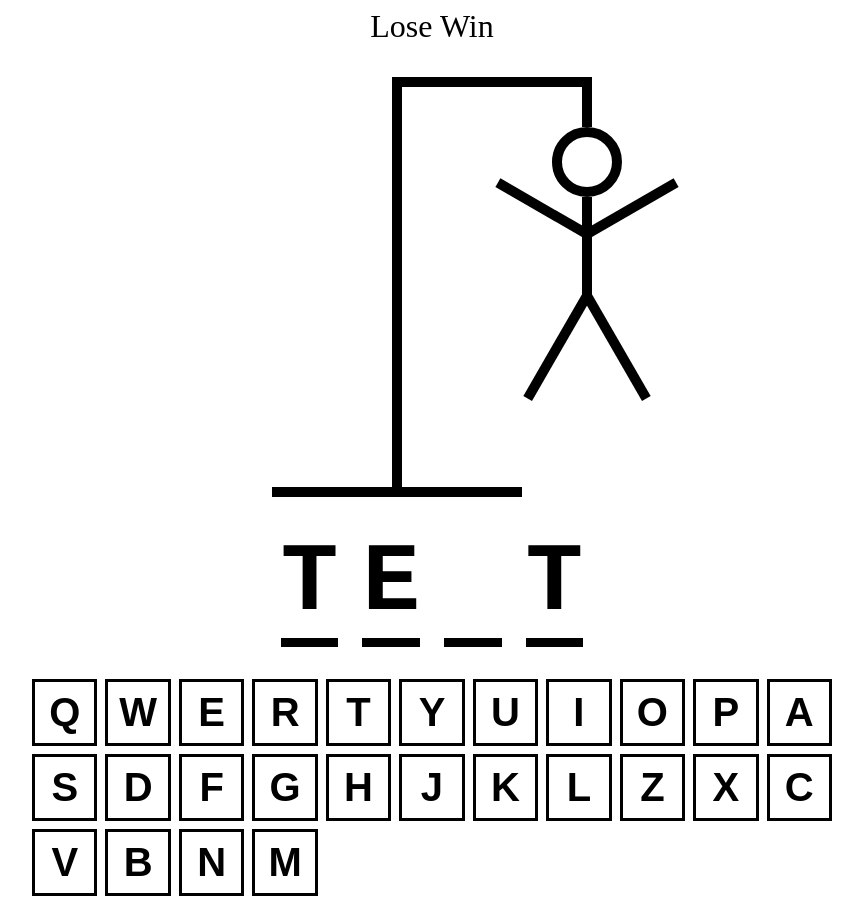
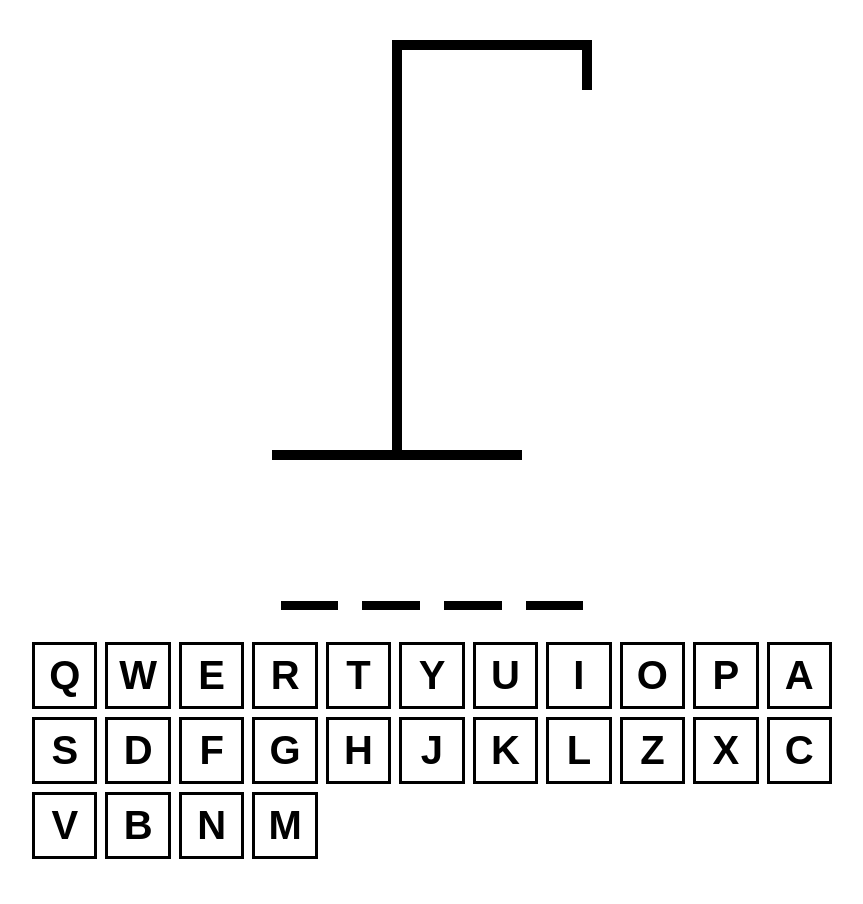
Before and after one commit to dimatkach11/hangman, a React (Vite) app: page / in a window 1280 px wide. Shown: the whole page, without its empty margins (208-1071 px from the left). After the commit the page ends 867 px from the top, so only its background shows below. Built offline with nearby package versions, Linux system fonts and the light colour scheme.

Commit message:
Added logic

```diff
--- a/src/App.tsx
+++ b/src/App.tsx
@@ -1,17 +1,65 @@
-import { useState } from 'react'
+import { useEffect, useState } from 'react'
 import HangmanDrawing from './components/HangmanDrawing'
 import HangmanWord from './components/HangmanWord'
 import Keyboard from './components/Keyboard'
 import words from './data/words_list.json'
 
+const getWord = () => words[Math.floor(Math.random() * words.length)]
+
 function App() {
   // parola random da indovinare
-  const [wordToGuess, setWordToGuess] = useState(
-    () => words[Math.floor(Math.random() * words.length)]
-  )
+  const [wordToGuess, setWordToGuess] = useState(getWord)
 
   // lettere indovinate
   const [guessedLetters, setGuessedLetters] = useState<string[]>([])
+
+  const incorrectLetters = guessedLetters.filter(
+    (letter) => !wordToGuess.includes(letter)
+  )
+
+  const isLoser = incorrectLetters.length >= 6
+  const isWinner = wordToGuess.split('').every(letter => guessedLetters.includes(letter))
+
+  const addGuessedLetter = (letter: string) => {
+    if (guessedLetters.includes(letter) || isLoser || isWinner) return
+
+    setGuessedLetters((currentLetters) => [...currentLetters, letter])
+  }
+
+  useEffect(() => {
+    const handler = (e: KeyboardEvent) => {
+      const key = e.key
+
+      if (!key.match(/^[a-z]$/)) return
+
+      e.preventDefault()
+      addGuessedLetter(key)
+    }
+
+    document.addEventListener('keypress', handler)
+
+    return () => {
+      document.removeEventListener('keypress', handler)
+    }
+  }, [guessedLetters])
+
+  useEffect(() => {
+    const handler = (e: KeyboardEvent) => {
+      const key = e.key
+
+      if (key !== "Enter") return
+
+      e.preventDefault()
+      setGuessedLetters([])
+      setWordToGuess(getWord())
+    }
+
+    document.addEventListener('keypress', handler)
+
+    return () => {
+      document.removeEventListener('keypress', handler)
+    }
+  }, [])
 
   return (
     <div
@@ -29,16 +77,24 @@ function App() {
           fontSize: '2rem',
         }}
       >
-        Lose Win
+        {isWinner && 'Winner! - Refresh or press Enter to try again'}
+        {isLoser && 'Nice Try - Refresh or press Enter to try again'}
       </div>
-      <HangmanDrawing />
-      <HangmanWord />
+      <HangmanDrawing incorrectLetters={incorrectLetters.length} />
+      <HangmanWord reveal={isLoser} guessedLetters={guessedLetters} wordToGuess={wordToGuess} />
       <div
         style={{
           alignSelf: 'stretch',
         }}
       >
-        <Keyboard />
+        <Keyboard
+          disabled={isWinner || isLoser}
+          activeLetters={guessedLetters.filter((letter) =>
+            wordToGuess.includes(letter)
+          )}
+          inactiveLetters={incorrectLetters}
+          addGuessedLetter={addGuessedLetter}
+        />
       </div>
     </div>
   )
--- a/src/components/HangmanDrawing.tsx
+++ b/src/components/HangmanDrawing.tsx
@@ -1,7 +1,7 @@
 import { FC } from 'react'
 
 const HEAD = (
-  <div
+  <div key={1}
     style={{
       width: '50px',
       height: '50px',
@@ -15,7 +15,7 @@ const HEAD = (
 )
 
 const BODY = (
-  <div
+  <div key={2}
     style={{
       width: '10px',
       height: '100px',
@@ -28,7 +28,7 @@ const BODY = (
 )
 
 const RIGHT_ARM = (
-  <div
+  <div key={3}
     style={{
       width: '100px',
       height: '10px',
@@ -44,7 +44,7 @@ const RIGHT_ARM = (
 )
 
 const LEFT_ARM = (
-  <div
+  <div key={4}
     style={{
       width: '100px',
       height: '10px',
@@ -60,7 +60,7 @@ const LEFT_ARM = (
 )
 
 const RIGHT_LEG = (
-  <div
+  <div key={5}
     style={{
       width: '120px',
       height: '10px',
@@ -76,7 +76,7 @@ const RIGHT_LEG = (
 )
 
 const LEFT_LEG = (
-  <div
+  <div key={6}
     style={{
       width: '120px',
       height: '10px',
@@ -91,7 +91,20 @@ const LEFT_LEG = (
   />
 )
 
-const HangmanDrawing: FC = () => {
+const BODY_PARTS = [
+  HEAD,
+  BODY,
+  RIGHT_ARM,
+  LEFT_ARM,
+  RIGHT_LEG,
+  LEFT_LEG,
+]
+
+type HangmanDrawingProps = {
+  incorrectLetters: number
+}
+
+const HangmanDrawing: FC<HangmanDrawingProps> = ({ incorrectLetters }) => {
   return (
     <div
       style={{
@@ -99,12 +112,7 @@ const HangmanDrawing: FC = () => {
       }}
     >
       {/* hangman dinamic parts */}
-      {HEAD}
-      {BODY}
-      {RIGHT_ARM}
-      {LEFT_ARM}
-      {RIGHT_LEG}
-      {LEFT_LEG}
+      {BODY_PARTS.slice(0, incorrectLetters)}
 
       {/* vertical top absolute bar */}
       <div
--- a/src/components/HangmanWord.tsx
+++ b/src/components/HangmanWord.tsx
@@ -1,8 +1,16 @@
 import { FC } from 'react'
 
-const HangmanWord: FC = () => {
-  const word = 'test'
-  const guessedLetters = ['e', 't']
+type HangmanWordProps = {
+  guessedLetters: string[]
+  wordToGuess: string
+  reveal?: boolean
+}
+
+const HangmanWord: FC<HangmanWordProps> = ({
+  guessedLetters,
+  wordToGuess,
+  reveal = false,
+}) => {
   return (
     <div
       style={{
@@ -14,7 +22,7 @@ const HangmanWord: FC = () => {
         fontFamily: 'monospace',
       }}
     >
-      {word.split('').map((letter, index) => (
+      {wordToGuess.split('').map((letter, index) => (
         <span
           key={index}
           style={{
@@ -23,7 +31,10 @@ const HangmanWord: FC = () => {
         >
           <span
             style={{
-              visibility: guessedLetters.includes(letter) ? 'visible' : 'hidden',
+              visibility: (guessedLetters.includes(letter) || reveal)
+                ? 'visible'
+                : 'hidden',
+              color: reveal && !guessedLetters.includes(letter) ? 'red' : 'black'
             }}
           >
             {letter}
--- a/src/components/Keyboard.module.css
+++ b/src/components/Keyboard.module.css
@@ -9,6 +9,10 @@
   font-weight: bold;
   cursor: pointer;
   color: black;
+}
+
+.btn:disabled {
+  cursor: auto;
 }
 
 .btn.active {
--- a/src/components/Keyboard.tsx
+++ b/src/components/Keyboard.tsx
@@ -29,7 +29,19 @@ const KEYS = [
   'm',
 ]
 
-const Keyboard: FC = () => {
+type KeyboardProps = {
+  activeLetters: string[]
+  inactiveLetters: string[]
+  addGuessedLetter: (letter: string) => void,
+  disabled?: boolean
+}
+
+const Keyboard: FC<KeyboardProps> = ({
+  activeLetters,
+  inactiveLetters,
+  addGuessedLetter,
+  disabled = false
+}) => {
   return (
     <div
       style={{
@@ -38,9 +50,22 @@ const Keyboard: FC = () => {
         gap: '.5rem',
       }}
     >
-      {KEYS.map(key => (
-        <button key={key} className={styles.btn}>{key}</button>
-      ))}
+      {KEYS.map((key) => {
+        const isActive = activeLetters.includes(key)
+        const isInActive = inactiveLetters.includes(key)
+        return (
+          <button
+            onClick={() => addGuessedLetter(key)}
+            key={key}
+            className={`${styles.btn} ${isActive && styles.active} ${
+              isInActive && styles.inactive
+            }`}
+            disabled={isInActive || isActive || disabled}
+          >
+            {key}
+          </button>
+        )
+      })}
     </div>
   )
 }
```
